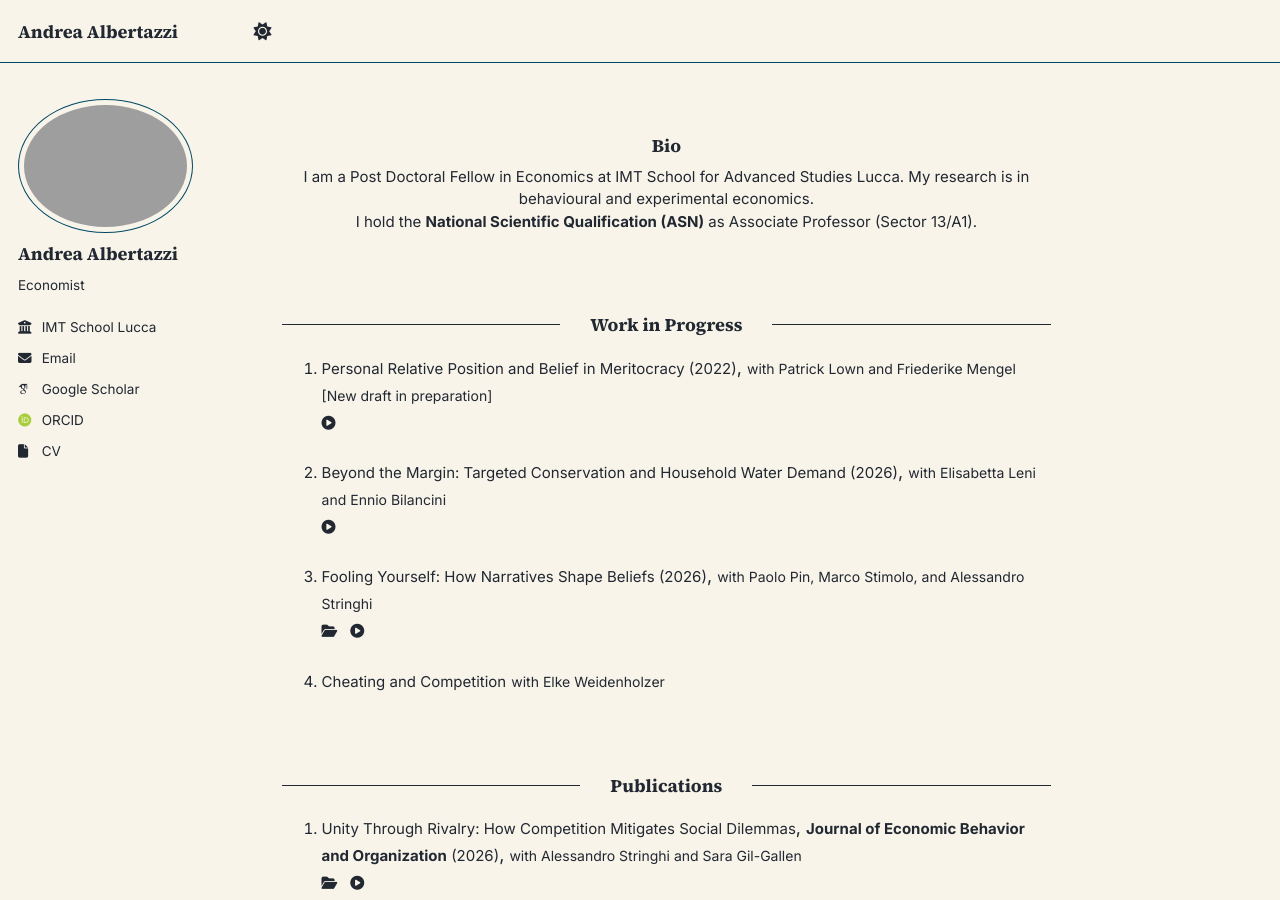
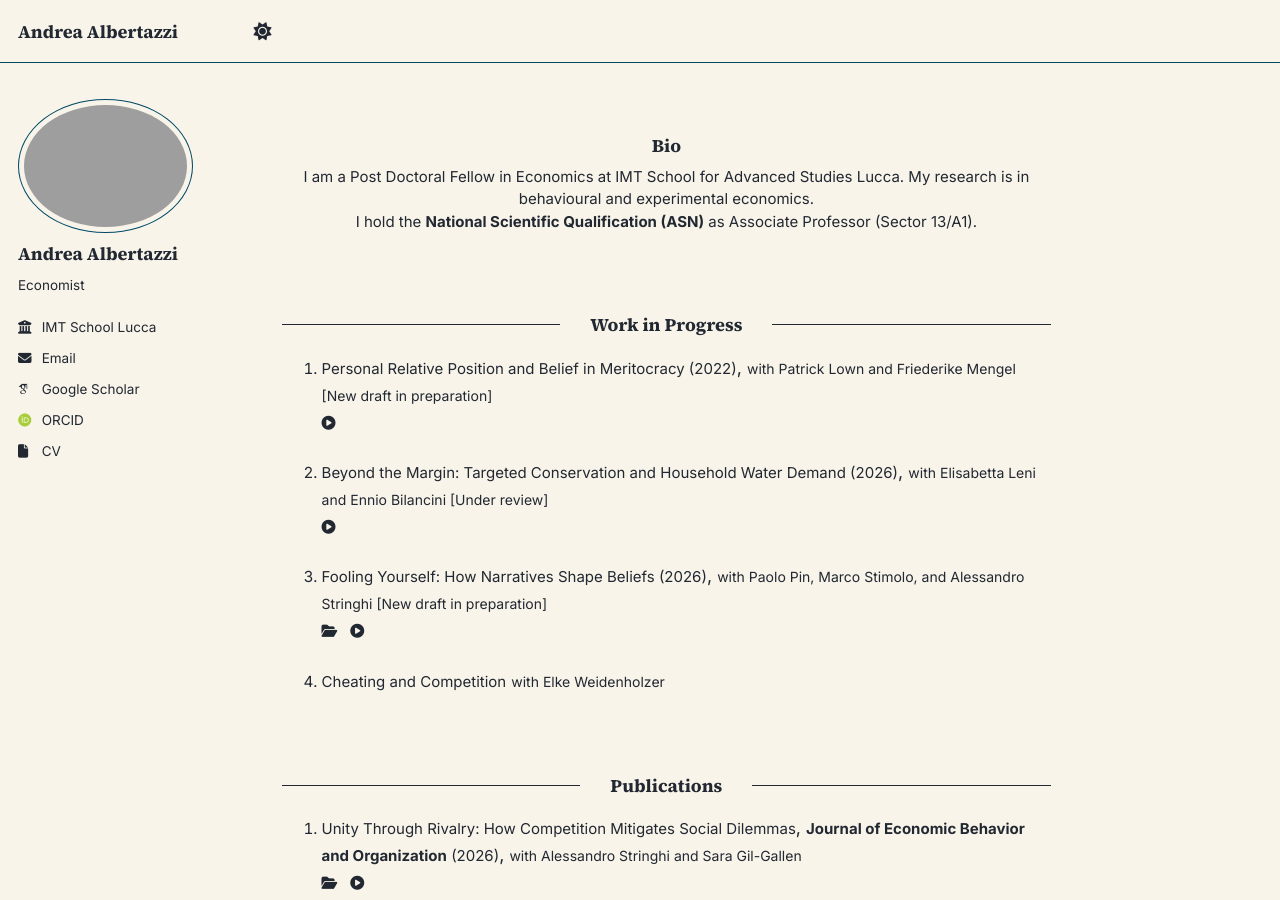
Before and after one commit to tazze87/tazze87.github.io, a Jekyll site: the page built from _pages/about.md, in a window 1280 px wide and 900 px high. Built offline with Jekyll 4.4.1, drawn with Linux system fonts in a browser that asks for light colours; some web fonts are replaced; a script that is not in the unit is left out.

Commit message:
Update about.md

```diff
--- a/_pages/about.md
+++ b/_pages/about.md
@@ -30,7 +30,7 @@ author_profile: true
      Beyond the Margin: Targeted Conservation and Household Water Demand</a><span style="font-size:15px;"> (2026)</span>,
     <span style="font-size:14px;">
     with <a href="https://sites.google.com/view/elisabettaleni/home" target="_blank" rel="noopener noreferrer">Elisabetta Leni</a>
-    and <a href="https://sites.google.com/site/enniobilancini/home" target="_blank" rel="noopener noreferrer">Ennio Bilancini</a><br>
+    and <a href="https://sites.google.com/site/enniobilancini/home" target="_blank" rel="noopener noreferrer">Ennio Bilancini</a> [Under review] <br>
     <a class="icon-link" href="/video.html?src=/files/Taming_the_Tap.mp4&title=Beyond%20The%20Margin:%20Targeted%20Conservation%20and%20Household%20Water%20Demand" target="_blank" rel="noopener noreferrer">
         <i class="fas fa-play-circle" aria-hidden="true"></i>
     </a>
@@ -41,7 +41,7 @@ author_profile: true
     <span style="font-size:14px;">
     with <a href="https://www.paolopin.com" target="_blank" rel="noopener noreferrer">Paolo Pin</a>,
     <a href="https://sites.google.com/view/marcostimolo/home" target="_blank" rel="noopener noreferrer">Marco Stimolo</a>,
-    and <a href="https://sites.google.com/view/alessandrostringhi" target="_blank" rel="noopener noreferrer">Alessandro Stringhi</a><br>
+    and <a href="https://sites.google.com/view/alessandrostringhi" target="_blank" rel="noopener noreferrer">Alessandro Stringhi</a> [New draft in preparation] <br>
          <a class="icon-link" href="https://github.com/paolopin/narrative-belief-updating" target="_blank" rel="noopener noreferrer">
         <i class="fas fa-folder-open" aria-hidden="true"></i>
       </a>
```
